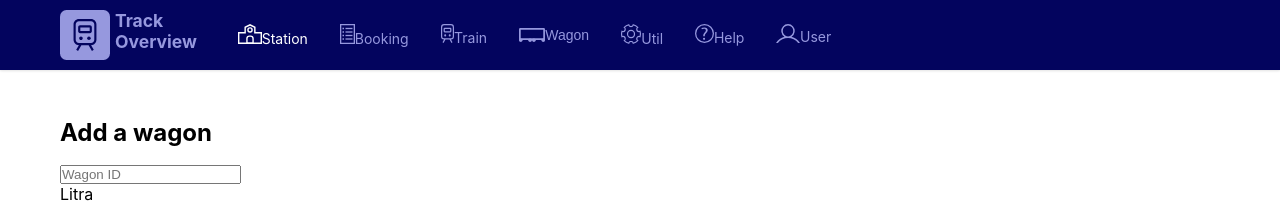
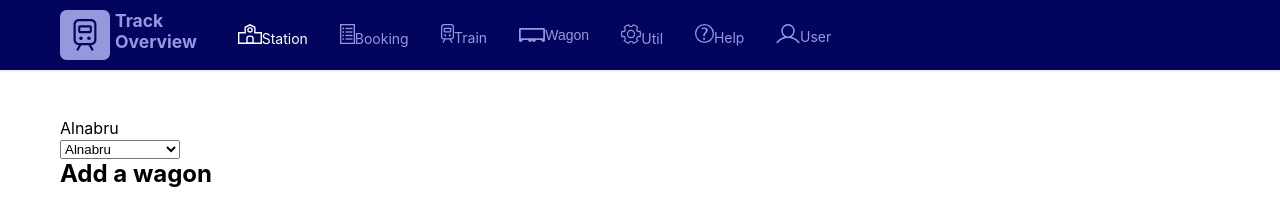
Before and after one commit to MultimedieGunvor/track-overview, a React (Create React App) app: page / in a window 1280 px wide. Shown: the top 204 px of the page. Built offline with nearby package versions, Linux system fonts and the light colour scheme; no server answers; the database is empty.

Commit message:
Added Station select
It saves the selected station to localStorage, so it can be accessed from Station.js to determine which station view to display.

```diff
--- /dev/null
+++ b/src/components/SelectStation.jsx
@@ -0,0 +1,53 @@
+import { useEffect, useState } from "react";
+
+
+export default function SelectStation () {
+    const [value, setValue] = useState('Alnabru');
+
+    const key = 'station';
+
+    const handleChange = (event) => {
+        setValue(event.target.value);
+        localStorage.setItem(key, event.target.value);
+        console.log(localStorage);
+    };
+
+
+    useEffect(() => {
+        const timer = setTimeout(() => {
+            localStorage.setItem(key, 'Alnabru');
+            console.log(localStorage);
+        }, 100);
+        return () => clearTimeout(timer);
+    }, []);
+
+    return (
+        <div className="select">
+            <legend>{value}</legend> {/* --- Use state to set it --- */}
+            <select value={value} onChange={handleChange}>
+                <option value="Alnabru">Alnabru</option>
+                <option value="Trondheim">Trondheim</option>
+                <option value="Bergen">Bergen</option>
+                <option value="Orstad">Orstad</option>
+                <option value="Heimdal">Heimdal</option>
+                <option value="Sundland">Sundland</option>
+                <option value="Grorud">Grorud</option>
+                <option value="Narvik">Narvik</option>
+                <option value="Kirunavaara">Kirunavaara</option>
+                <option value="Loenga">Loenga</option>
+                <option value="Mjøndalen">Mjøndalen</option>
+                <option value="Hønefoss">Hønefoss</option>
+                <option value="Lillestrøm">Lillestrøm</option>
+                <option value="Hamar">Hamar</option>
+                <option value="Hokksund">Hokksund</option>
+                <option value="Hen">Hen</option>
+                <option value="Älmhult">Älmhult</option>
+                <option value="Hallsberg">Hallsberg</option>
+                <option value="Nordagutu">Nordagutu</option>
+                <option value="Støren">Støren</option>
+                <option value="Daler">Daler</option>
+                <option value="Manage">Manage stations</option>
+            </select>
+        </div>
+    );
+};
--- a/src/components/ShowWagons.jsx
+++ b/src/components/ShowWagons.jsx
@@ -2,7 +2,6 @@ import { useEffect, useState } from "react";
 import { collection, onSnapshot, orderBy, query } from "firebase/firestore";
 import { db } from "../firebaseConfig";
 import DeleteWagon from "./DeleteWagon";
-// import WagonModal from "../components/WagonModal";
 import Table from 'react-bootstrap/Table';
 
 export default function ShowWagons() {
@@ -21,21 +20,6 @@ export default function ShowWagons() {
         });
     }, []);
 
-
-    // Modals to open on hover. They are not done
-    // const [show, setShow] = useState(false);
-
-    // const openModal = () => {
-    //     setShow(true);
-    // };
-
-    // const closeModal = () => {
-    //     setShow(false);
-    // };
-
-    // function changeColor(e) {
-    //     e.target.style.color= 'red';
-    // };
 
     // --- Handling info-modal for wagons ---
 
@@ -82,12 +66,10 @@ export default function ShowWagons() {
                 ) : (
                     Wagons.map(
                         ({ id, wagonId, shortId, litra, color, destination, damage, comment, track, position }, i) => (
-                            // <tr className="wagon" key={id}>
                             <tr className="wagon" key={id} onMouseEnter={() => showInfoHandler(i)} onMouseLeave={hideInfoHandler}>
-                            {/* <tr className="wagon" key={id} onMouseEnter={openModal} onMouseLeave={closeModal} onMouseOver={changeColor}> */}
                                 <p className={color}>{shortId}</p>
-                                <DeleteWagon id={id}/>
-                                <div className="wagon-info" onClose={hideInfoHandler} style={{display: hoveredInfo === i ? 'block' : 'none'}} >
+                                {/* <DeleteWagon id={id}/> */}
+                                <div className="wagon-info" style={{display: hoveredInfo === i ? 'block' : 'none'}} >
                                     <td>Track<br/>{track}<br/>date&time</td>
                                     <td>{destination}<br/>{shortId}<br/>{comment}</td>
                                     <td>{wagonId}</td>
@@ -97,18 +79,8 @@ export default function ShowWagons() {
                                     <td>{color}</td>
                                     <td>{damage}</td>
                                     <td>{position}</td>
+                                    <DeleteWagon id={id}/>
                                 </div>
-                                {/* <WagonModal onClose={closeModal} show={show} >
-                                    <td>Track<br/>{track}<br/>date&time</td>
-                                    <td>{destination}<br/>{shortId}<br/>{comment}</td>
-                                    <td>{wagonId}</td>
-                                    <td>{shortId}</td>
-                                    <td>{comment}</td>
-                                    <td>{litra}</td>
-                                    <td>{color}</td>
-                                    <td>{damage}</td>
-                                    <td>{position}</td>
-                                </WagonModal> */}
 
                             </tr>
                         )
--- a/src/pages/Station.js
+++ b/src/pages/Station.js
@@ -1,14 +1,13 @@
-// import AddAda from "../components/addAdaLovelace";
-// import GetWagons from "../components/getWagons";
+
 import AddWagons from "../components/AddWagons";
 import ShowWagons from "../components/ShowWagons";
+import SelectStation from "../components/SelectStation";
 
 
 export default function Station() {
     return (
         <>
-        {/* <AddAda />
-        <GetWagons /> */}
+        <SelectStation />
 
         <AddWagons />
         <ShowWagons />
```
